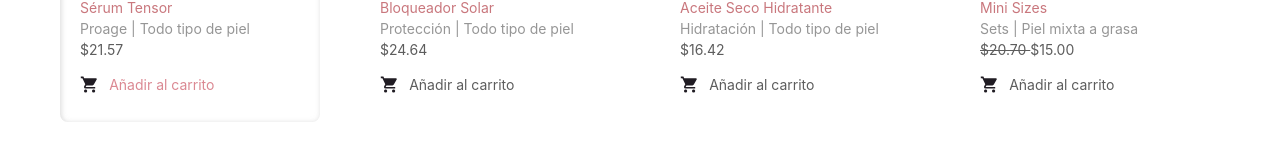
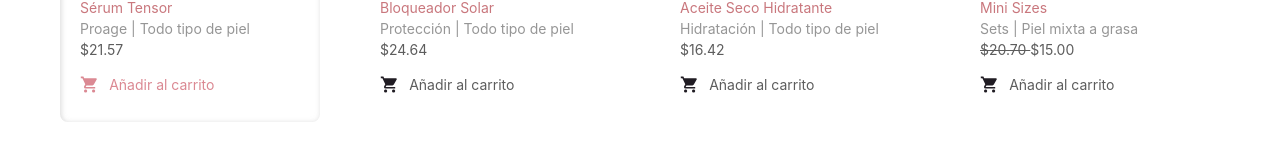
Before and after one commit to CrisQM02/Biofemme-Test-CQ, a React (Create React App) app: page / in a window 1280 px wide. In both pictures the pointer is over the icon 89 px from the left and 1719 px from the top of the page. Shown: the part 1635-1800 px from the top of the page. Built offline with nearby package versions, Linux system fonts and the light colour scheme; the HTML template or start-up script is replaced by a standard one.

Commit message:
Cart Hover fixed

```diff
--- a/src/home/widgets/products/products.css
+++ b/src/home/widgets/products/products.css
@@ -57,6 +57,11 @@
     color: var(--main-pink);
 }
 
+.car-label:hover .cart-icon {
+    transition: all 0.8s ease;
+    color: var(--main-pink);
+}
+
 .my-space {
     width: 10px;
 }
```
